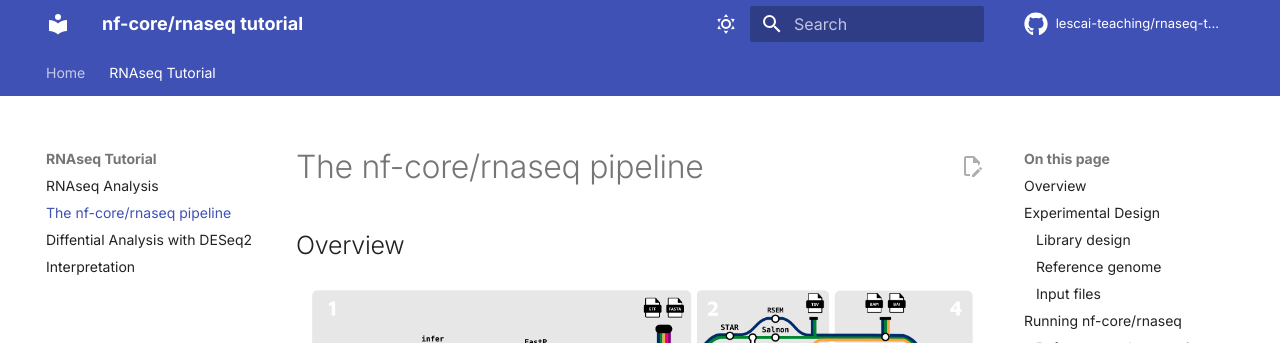
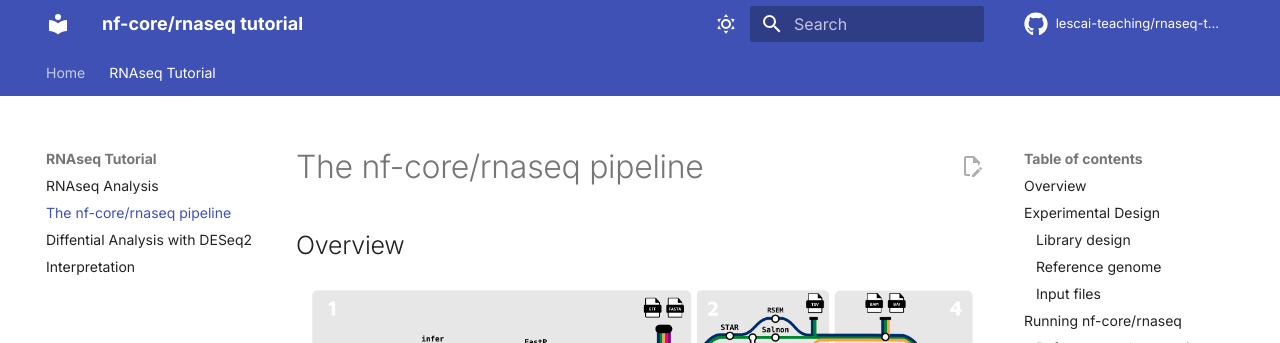
Before and after one commit to santorsola-teaching/nf-core-gitpod-run, an MkDocs documentation site: the page built from docs/rnaseq.md, in a window 1280 px wide. Shown: the top 343 px of the page. Built offline with MkDocs 1.6.1 and Material for MkDocs 9.7.7, drawn with Linux system fonts in a browser that asks for light colours; comment, search, counter and statistics services are not loaded.

Commit message:
removed tock from extensions mk

```diff
--- a/mkdocs.yml
+++ b/mkdocs.yml
@@ -62,9 +62,6 @@ markdown_extensions:
     - pymdownx.arithmatex:
           generic: true
     - tables
-    - toc:
-          title: On this page
-          permalink: true
 
 extra_javascript:
     - javascripts/mathjax.js
```
